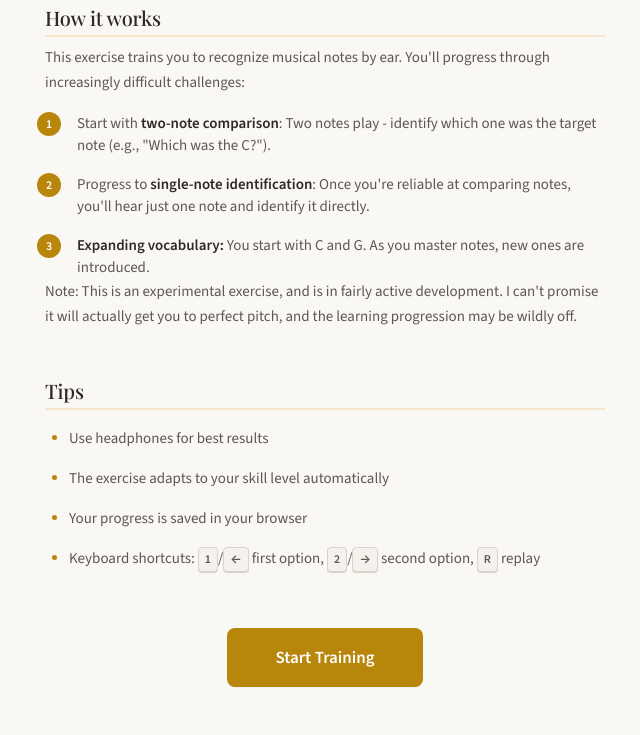
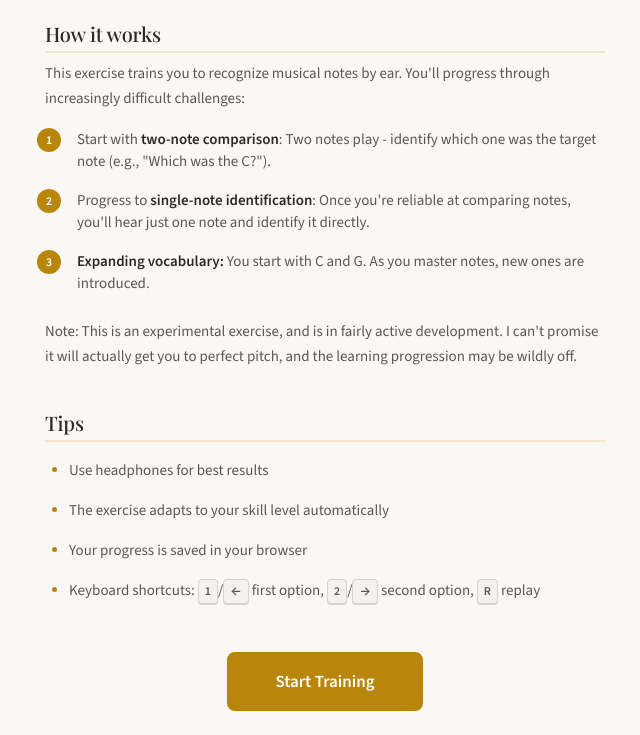
Before and after one commit to DRMacIver/ear-trainer, a website built with Vite: page index.html in a window 1280 px wide. Shown: the part 96-831 px from the top of the page, without its empty margins (275-915 px from the left). Before the commit the page ends 807 px from the top, so only its background shows below. Built offline with nearby package versions, Linux system fonts and the light colour scheme.

Commit message:
Fix intro page spacing properly
- Remove margin from sections entirely, let flex gap handle spacing
- Set gap to 1.5rem between sections (was adding gap + margin before)
- Add margin-bottom to intro-steps so paragraph after list has space
- Increase subtitle margin-bottom for more title-to-content spacing

Co-Authored-By: Claude Opus 4.5 <noreply@anthropic.com>

```diff
--- a/src/styles.css
+++ b/src/styles.css
@@ -405,7 +405,7 @@ kbd {
   font-weight: 400;
   color: var(--accent-primary);
   margin-top: calc(-1 * var(--space-sm));
-  margin-bottom: var(--space-sm);
+  margin-bottom: var(--space-lg);
   letter-spacing: 0.05em;
   text-transform: uppercase;
 }
@@ -415,13 +415,12 @@ kbd {
 }
 
 .intro-container.exercise-container {
-  gap: var(--space-md);
+  gap: var(--space-lg);
 }
 
 .intro-container .intro-section {
-  margin-top: 0;
-  margin-bottom: var(--space-md);
-  padding-top: 0;
+  margin: 0;
+  padding: 0;
 }
 
 .intro-container .intro-section h2 {
@@ -438,7 +437,7 @@ kbd {
 }
 
 .intro-steps {
-  margin: var(--space-md) 0 0 0;
+  margin: var(--space-md) 0 var(--space-lg) 0;
   padding-left: var(--space-lg);
   list-style: none;
   counter-reset: steps;
```
